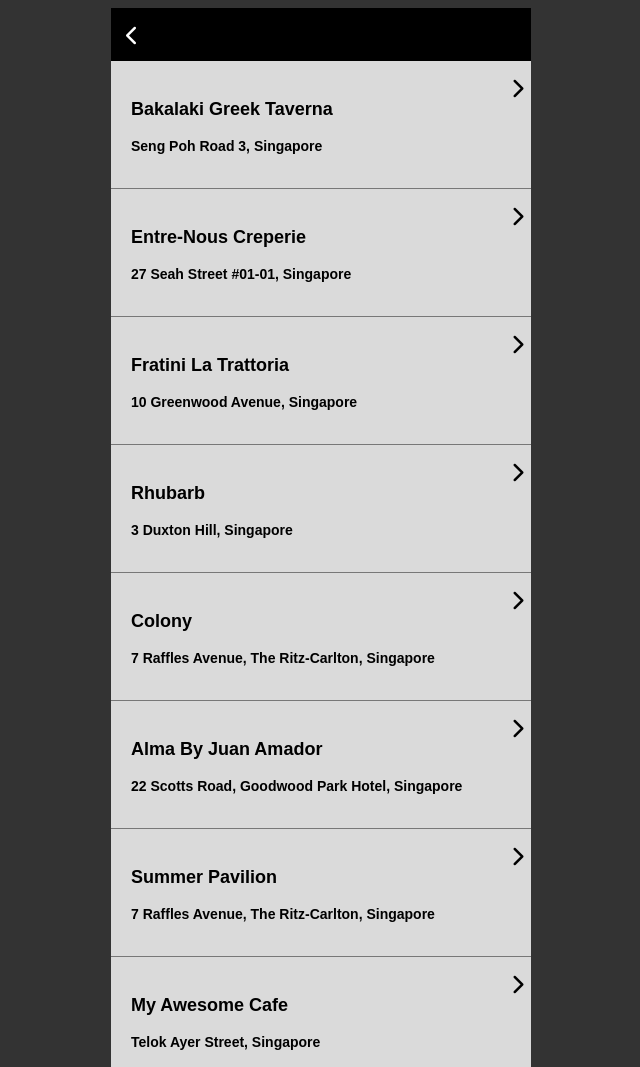
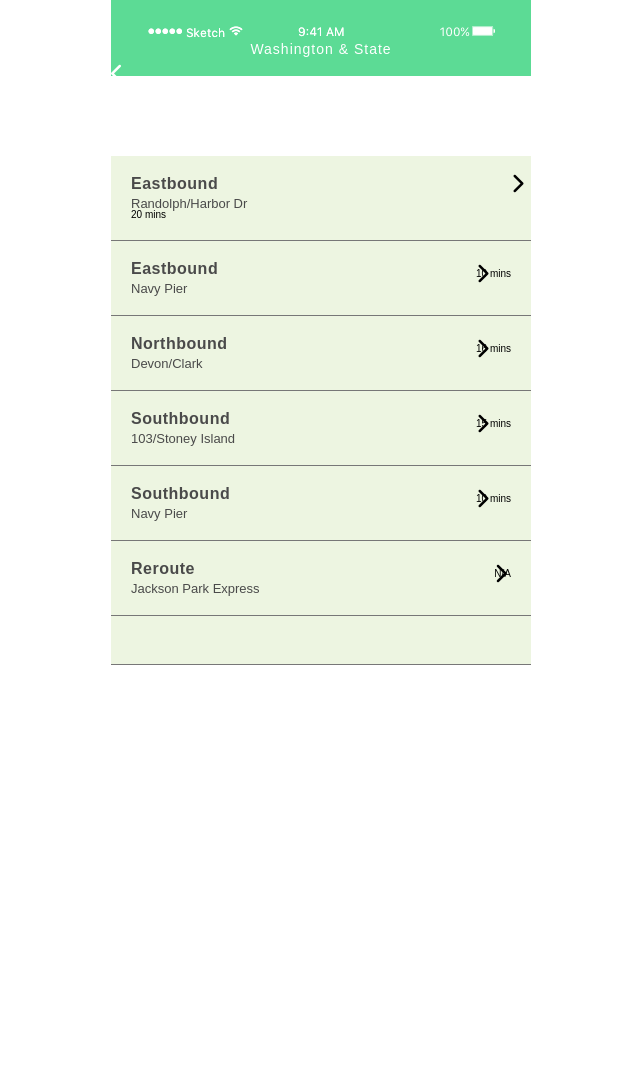
Before and after one commit to jdraper202/busybus-challenge, a plain HTML site: page index.html in a window 1280 px wide. Shown: the top 1067 px of the page, without its empty margins (319-959 px from the left). After the commit the page ends 800 px from the top, so only its background shows below. Drawn offline with Linux system fonts and the light colour scheme; files that its build step writes are made by us from their sources.

Commit message:
busybus-challenge

```diff
--- a/index.html
+++ b/index.html
@@ -3,22 +3,25 @@
   <head>
   <meta name="viewport" content="width=device-width, initial-scale=1" charset="utf-8">
     <title></title>
-    <link rel="stylesheet" href="css/reset.css">
-    <link rel="stylesheet" href="css/style.css">
+    <link rel="stylesheet" href="reset.css">
+    <link rel="stylesheet" href="style.css">
     <script src="https://use.fontawesome.com/37471687aa.js"></script>
   </head>
   <body>
     <section class="container">
       <nav>
-        <div class="arrow-left">
+          <img src="white.png" alt="Navigation Bar">
+          <h1 class="address"> Washington & State </h1>
+          <div class="arrow-left">
           <i class="fa fa-chevron-left fa-inverse fa-2x" aria-hidden="true"></i>
         </div>
       </nav>
-      <section class="restaurant-list">
+      <section class="busstop-list">
         <div class="location">
           <div class="content">
-            <h1>Bakalaki Greek Taverna</h1>
-            <h3>Seng Poh Road 3, Singapore</h3>
+            <h2>Eastbound</h1>
+            <h3>Randolph/Harbor Dr</h3>
+            <span class="time"<br>20 mins</span>
           </div>
           <div class="arrow">
             <i class="fa fa-chevron-right fa-2x" aria-hidden="true"></i>
@@ -26,85 +29,61 @@
         </div>
         <div class="location">
           <div class="content">
-            <h1>Entre-Nous Creperie</h1>
-            <h3>27 Seah Street #01-01, Singapore</h3>
+            <h2>Eastbound</h1>
+            <h3>Navy Pier</h3>
           </div>
           <div class="arrow">
             <i class="fa fa-chevron-right fa-2x" aria-hidden="true"></i>
+            <span class="time"<br>10 mins</span>
           </div>
         </div>
         <div class="location">
           <div class="content">
-            <h1>Fratini La Trattoria</h1>
-            <h3>10 Greenwood Avenue, Singapore</h3>
+            <h2>Northbound</h1>
+            <h3>Devon/Clark</h3>
           </div>
           <div class="arrow">
             <i class="fa fa-chevron-right fa-2x" aria-hidden="true"></i>
+            <span class="time"<br>16 mins</span>
           </div>
         </div>
         <div class="location">
           <div class="content">
-            <h1>Rhubarb</h1>
-            <h3>3 Duxton Hill, Singapore</h3>
+            <h2>Southbound</h1>
+            <h3>103/Stoney Island</h3>
           </div>
           <div class="arrow">
             <i class="fa fa-chevron-right fa-2x" aria-hidden="true"></i>
+            <span class="time"<br>15 mins</span>
           </div>
         </div>
         <div class="location">
           <div class="content">
-            <h1>Colony</h1>
-            <h3>7 Raffles Avenue, The Ritz-Carlton, Singapore</h3>
+            <h2>Southbound</h1>
+            <h3>Navy Pier</h3>
           </div>
           <div class="arrow">
             <i class="fa fa-chevron-right fa-2x" aria-hidden="true"></i>
+            <span class="time"<br>10 mins</span>
           </div>
         </div>
         <div class="location">
           <div class="content">
-            <h1>Alma By Juan Amador</h1>
-            <h3>22 Scotts Road, Goodwood Park Hotel, Singapore</h3>
+            <h2>Reroute</h1>
+            <h3>Jackson Park Express</h3>
           </div>
           <div class="arrow">
             <i class="fa fa-chevron-right fa-2x" aria-hidden="true"></i>
+            <span class="time"<br>N/A</span>
           </div>
         </div>
         <div class="location">
           <div class="content">
-            <h1>Summer Pavilion</h1>
-            <h3>7 Raffles Avenue, The Ritz-Carlton, Singapore</h3>
-          </div>
           <div class="arrow">
-            <i class="fa fa-chevron-right fa-2x" aria-hidden="true"></i>
+
           </div>
         </div>
-        <div class="location">
-          <div class="content">
-            <h1>My Awesome Cafe</h1>
-            <h3>Telok Ayer Street, Singapore</h3>
-          </div>
-          <div class="arrow">
-            <i class="fa fa-chevron-right fa-2x" aria-hidden="true"></i>
-          </div>
-        </div>
-        <div class="location">
-          <div class="content">
-            <h1>MTR Restaurant</h1>
-            <h3>438 Serangoon Road #438, Singapore</h3>
-          </div>
-          <div class="arrow">
-            <i class="fa fa-chevron-right fa-2x" aria-hidden="true"></i>
-          </div>
-        </div>
-        <div class="location">
-          <div class="content">
-            <h1>The Curry Culture</h1>
-            <h3>31 Cuppage Road Cuppage Terrace, Singapore</h3>
-          </div>
-          <div class="arrow">
-            <i class="fa fa-chevron-right fa-2x" aria-hidden="true"></i>
-          </div>
-        </div>
+       </div>
       </section>
     </section>
   </body>
--- /dev/null
+++ b/reset.css
@@ -0,0 +1,43 @@
+html, body, div, span, applet, object, iframe,
+h1, h2, h3, h4, h5, h6, p, blockquote, pre,
+a, abbr, acronym, address, big, cite, code,
+del, dfn, em, img, ins, kbd, q, s, samp,
+small, strike, strong, sub, sup, tt, var,
+b, u, i, center,
+dl, dt, dd, ol, ul, li,
+fieldset, form, label, legend,
+table, caption, tbody, tfoot, thead, tr, th, td,
+article, aside, canvas, details, embed,
+figure, figcaption, footer, header, hgroup,
+menu, nav, output, ruby, section, summary,
+time, mark, audio, video {
+	margin: 0;
+	padding: 0;
+	border: 0;
+	font-size: 100%;
+	font: inherit;
+	vertical-align: baseline;
+}
+/* HTML5 display-role reset for older browsers */
+article, aside, details, figcaption, figure,
+footer, header, hgroup, menu, nav, section {
+	display: block;
+}
+body {
+	line-height: 1;
+}
+ol, ul {
+	list-style: none;
+}
+blockquote, q {
+	quotes: none;
+}
+blockquote:before, blockquote:after,
+q:before, q:after {
+	content: '';
+	content: none;
+}
+table {
+	border-collapse: collapse;
+	border-spacing: 0;
+}
--- a/style.css
+++ b/style.css
@@ -5,39 +5,72 @@
 
 body {
   font-family: sans-serif;
+  font-style: normal;
   font-size: 10px;
-  background-color: #333
+  background-color: #000000
+  width: 420px;
+
+  }
+
+nav {
+    background-color: #5CDB95;
+    margin: 0 auto;
+    padding-top: 20px;
+    padding-bottom: 20px;
+    text-align: center;
+
+  }
+
+  .white.png {
+    background-image: url(white.png);
+
+
 }
+
+/* font styling */
+
+h1 {
+  color: #ffffff;
+  font-size: 14px;
+  letter-spacing: 1px;
+}
+
+h2 {
+  color: #4A4A4A;
+  font-size: 16px;
+  font-weight: bold;
+  letter-spacing: 0.5px;
+}
+
+h3 {
+  color: #4A4A4A;
+  font-size: 14px;
+  font-style: 'Calibri-Light';
+  font-weight: lighter;
+}
+
 
 .container {
   margin: 0 auto;
   width: 420px;
-  height: 70%;
-  line height: 1.5;
-  background-color: #ffffff;
+  height: 90%;
+  line height: 1.5em;
+  background-color: #EDF5E1;
 }
 
-nav {
-  background-color: #000000;
-  margin: 0 auto;
-  padding: 10px 0 15px 15px;
-  position: fixed;
-  width: 420px;
-}
+.busstop-list {
+  padding-top: 80px;
+  float:left;
+  }
 
-.restaurant-list {
-  padding-top: 53px;
-  float:left;
-  height: 75%;
-}
 .content {
   float: left;
-  width: 90%;
+  width: 70%;
 }
 
 .location {
   border-bottom: 1px solid #777;
-  background-color: #dadada;
+  background-color: #EDF5E1;
   float: left;
   padding: 20px;
   width: 100%;
@@ -67,7 +100,7 @@
 }
 
 .location h3 {
-  font-size: 1.4em;
+  font-size: 1.3em;
   margin-top: 5px;
 }
 
@@ -75,5 +108,5 @@
   float: left;
   margin-top: 8px;
   text-align: left;
-  width: 90%;
+  width: 0%;
 }
```
Also changed, not shown: White.png (added), navbar.svg (added), 1 other file.
